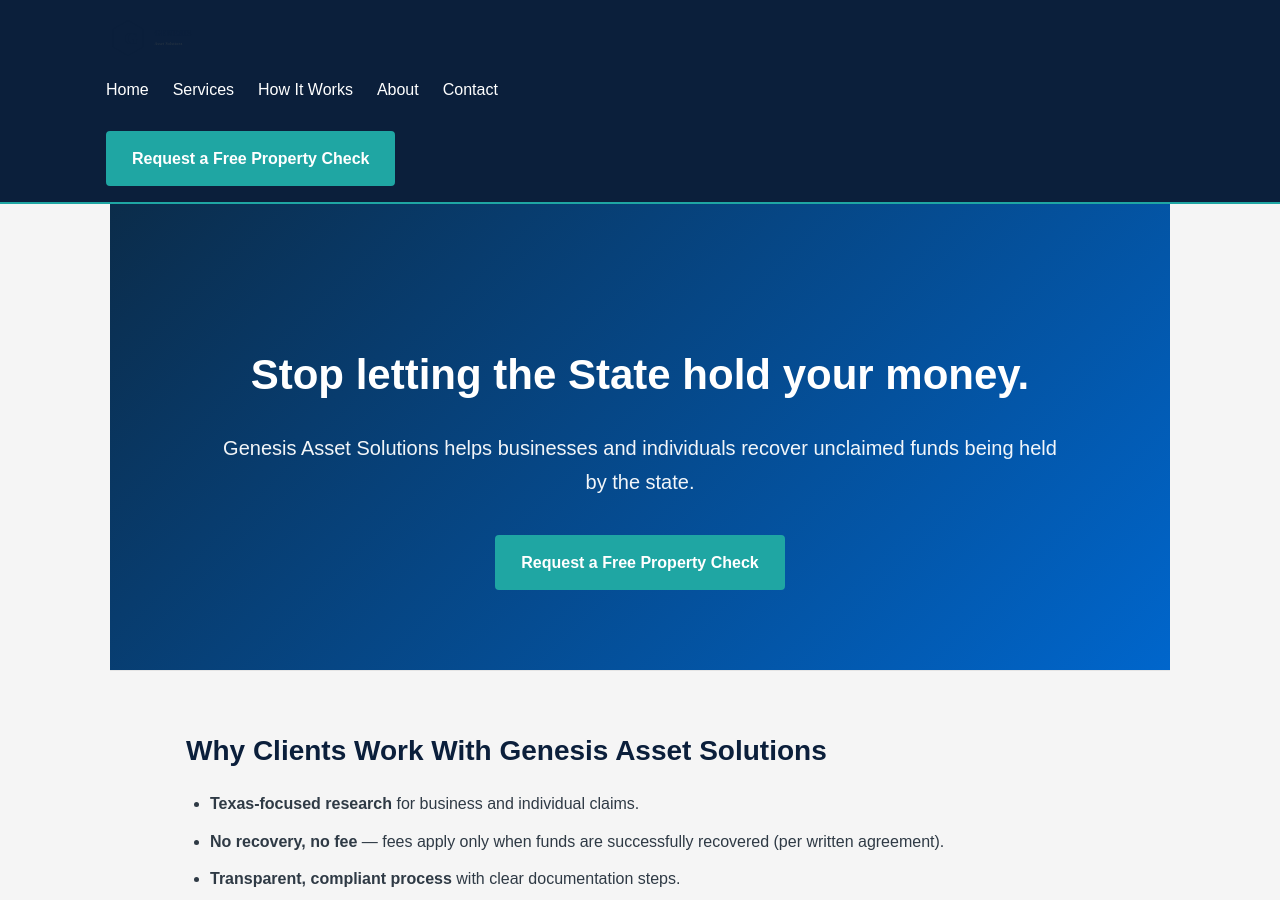
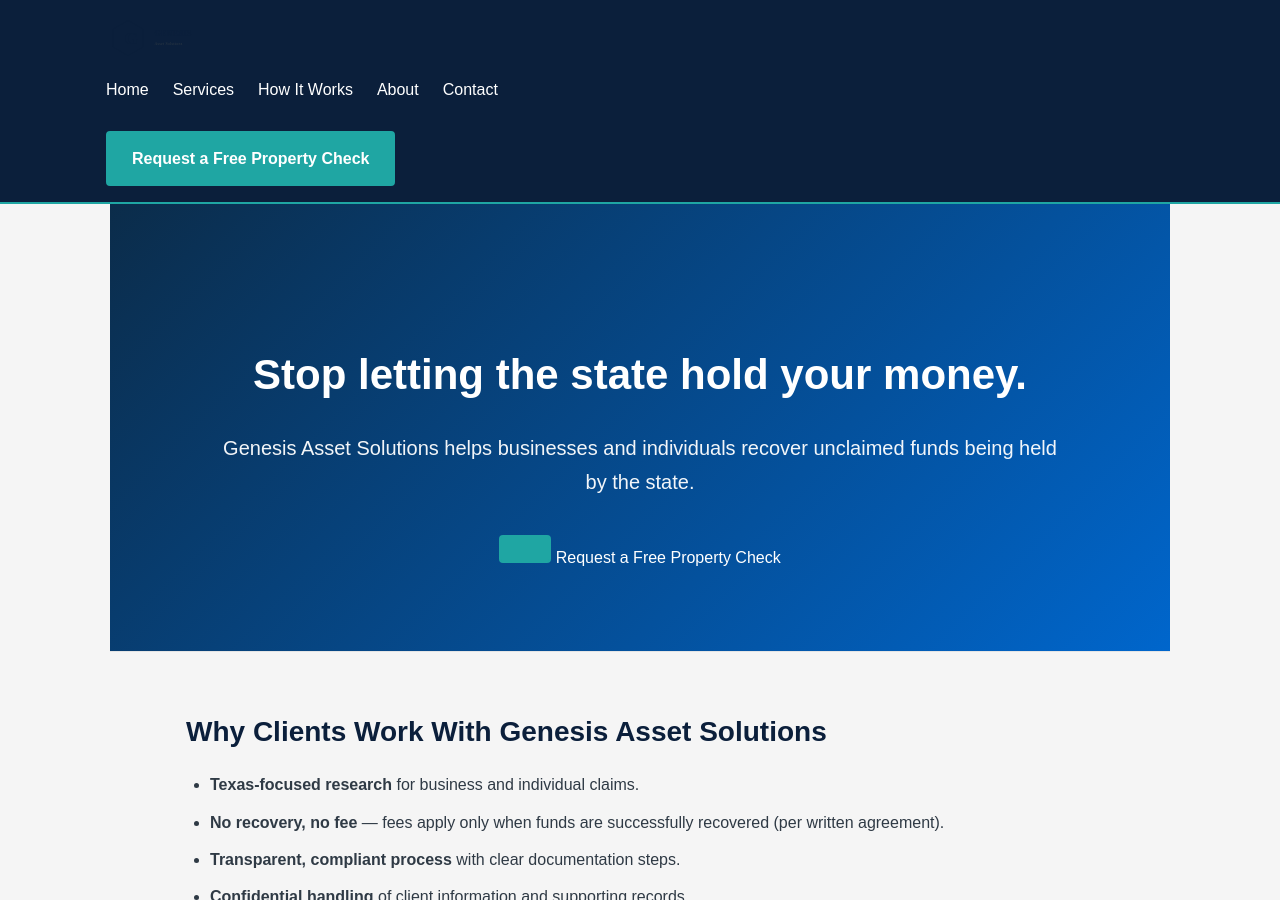
Before and after one commit to ljonezd-beep/genesisassetsolutions-site, a Jekyll site: the page built from index.html, in a window 1280 px wide and 900 px high. Built offline with Jekyll 4.4.1, drawn with Linux system fonts in a browser that asks for light colours; some of the changed text lies outside the part shown.

Commit message:
Fix liquid syntax and hero button class

```diff
--- a/index.html
+++ b/index.html
@@ -6,14 +6,14 @@
 <section class="hero-section">
   <div class="hero-inner">
 
-    <h1>Stop letting the State hold your money.</h1>
+    <h1>Stop letting the state hold your money.</h1>
 
     <p class="hero-sub">
       Genesis Asset Solutions helps businesses and individuals recover unclaimed funds
       being held by the state.
     </p>
 
-    <a class="btn hero btn" href="{{ '/contact.html' | relative_url }}">
+    <a class="btn hero-btn" href="{{ '/contact.html' | relative_url }}"></a>
       Request a Free Property Check
     </a>
 
@@ -48,5 +48,5 @@
 <section class="content-section engagement">
   <h2>Service Area</h2>
   <p>Primary service area: <strong>{{ site.service_area }}</strong>. We can assist with multi-state recovery depending on the case.</p>
-  <p class="contact-line">Call: <a href="tel:{{ site.phone | replace: "-", "" }}">{{ site.phone }}</a> · Email: <a href="mailto:{{ site.email }}">{{ site.email }}</a></p>
+  <p class="contact-line">Call: <a href="tel:{{ site.phone | replace: '-', '' }}">{{ site.phone }}</a>
 </section>
```
